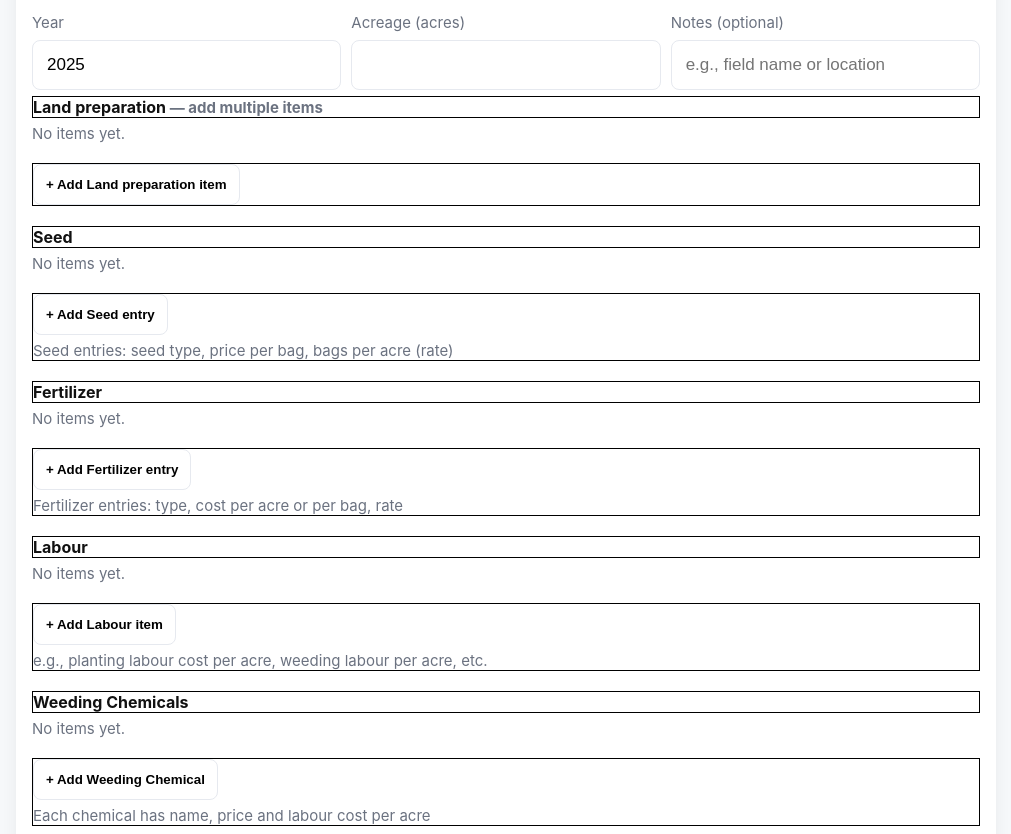
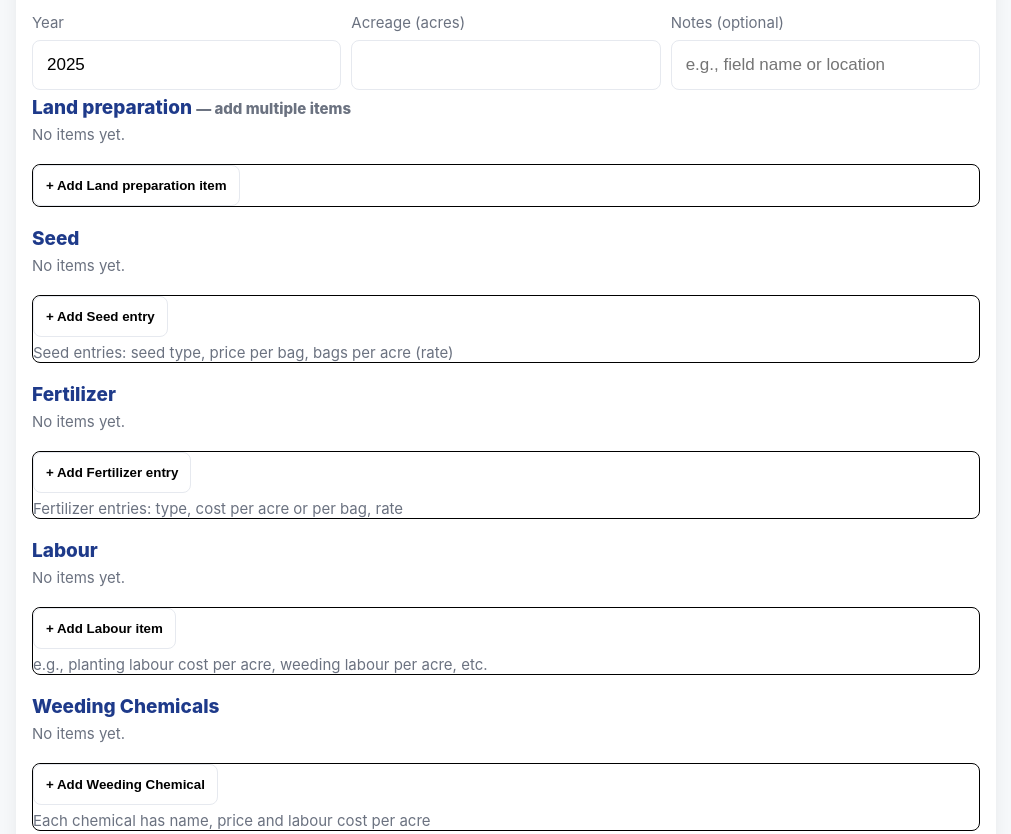
Before and after one commit to Joseph-AgriRecord/AgriRecord, a plain HTML site: page index.html in a window 1280 px wide. Shown: the part 152-986 px from the top of the page, without its empty margins (134-1145 px from the left). Drawn offline with Linux system fonts and the light colour scheme.

Commit message:
Update index.html

```diff
--- a/index.html
+++ b/index.html
@@ -20,7 +20,7 @@
     width:100%;padding:14px;border-radius:8px;border:1px solid #e6e9ef;margin-top:8px;
     box-sizing:border-box;font-size:17px;background:#fff
   }
-  .section-title{font-weight:700;border: 1.5px solid black;margin: 10px 0;margin-top:6px;margin-bottom:6px}
+  .section-title{font-weight:800;margin-top:6px;font-size: 19px;color: #1e3a8a;margin-bottom:6px}
   .btn{display:inline-flex;gap:8px;align-items:center;padding:12px 12px;border-radius:8px;border:none;cursor:pointer;font-weight:600}
   .btn-primary{background:var(--accent);color:#fff}
   .btn-ghost{background:transparent;border:1px solid #e6e9ef}
@@ -79,7 +79,7 @@
     <!-- Land preparation -->
     <div class="section-title">Land preparation <span class="small-muted">— add multiple items</span></div>
     <div id="landPrepList"></div>
-    <div style="margin-top:6px; border: 1px solid #000; margin: 20px 0;">
+    <div style="margin-top:6px; border: 1px solid #000; margin: 20px 0;font-size: 16px;border-radius: 8px;">
 
       <button id="addLandPrep" class="btn btn-ghost">+ Add Land preparation item</button>
     </div>
@@ -87,7 +87,7 @@
     <!-- Seed -->
     <div class="section-title">Seed</div>
     <div id="seedList"></div>
-    <div style="margin-top:6px; border: 1px solid #000; margin: 20px 0;">
+    <div style="margin-top:6px; border: 1px solid #000; margin: 20px 0;font-size: 16px;border-radius: 8px;">
 
       <button id="addSeed" class="btn btn-ghost">+ Add Seed entry</button>
       <div class="small-muted">Seed entries: seed type, price per bag, bags per acre (rate)</div>
@@ -96,7 +96,8 @@
     <!-- Fertilizer -->
     <div class="section-title">Fertilizer</div>
     <div id="fertList"></div>
-   <div style="margin-top:6px; border: 1px solid #000; margin: 20px 0;">
+   <div style="margin-top:6px; border: 1px solid #000; margin: 20px 0;font-size: 16px;border-radius: 8px;">
+
 
       <button id="addFert" class="btn btn-ghost">+ Add Fertilizer entry</button>
       <div class="small-muted">Fertilizer entries: type, cost per acre or per bag, rate</div>
@@ -105,7 +106,7 @@
     <!-- Labour -->
     <div class="section-title">Labour</div>
     <div id="labourList"></div>
-    <div style="margin-top:6px; border: 1px solid #000; margin: 20px 0;">
+    <div style="margin-top:6px; border: 1px solid #000; margin: 20px 0;font-size: 16px;border-radius: 8px;">
 
       <button id="addLabour" class="btn btn-ghost">+ Add Labour item</button>
       <div class="small-muted">e.g., planting labour cost per acre, weeding labour per acre, etc.</div>
@@ -114,7 +115,8 @@
     <!-- Weeding chemicals -->
     <div class="section-title">Weeding Chemicals</div>
     <div id="weedingList"></div>
-   <div style="margin-top:6px; border: 1px solid #000; margin: 20px 0;">
+    <div style="margin-top:6px; border: 1px solid #000; margin: 20px 0;font-size: 16px;border-radius: 8px;">
+
 
       <button id="addWeed" class="btn btn-ghost">+ Add Weeding Chemical</button>
       <div class="small-muted">Each chemical has name, price and labour cost per acre</div>
@@ -123,7 +125,7 @@
     <!-- Boosting chemicals -->
     <div class="section-title">Boosting Chemicals</div>
     <div id="boostList"></div>
-   <div style="margin-top:6px; border: 1px solid #000; margin: 20px 0;">
+    <div style="margin-top:6px; border: 1px solid #000; margin: 20px 0;font-size: 16px;border-radius: 8px;">
 
       <button id="addBoost" class="btn btn-ghost">+ Add Boosting Chemical</button>
       <div class="small-muted">Growth boosters or foliar sprays</div>
```
